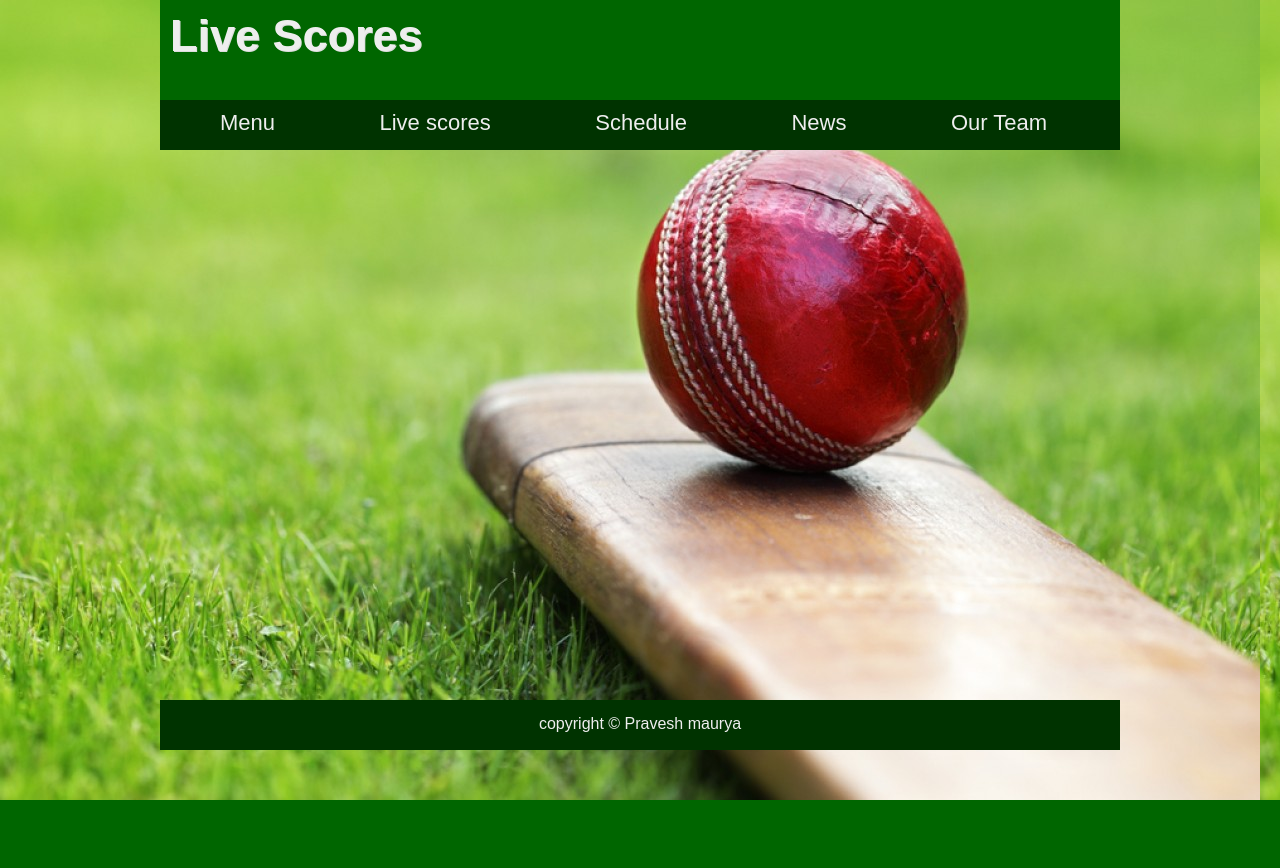
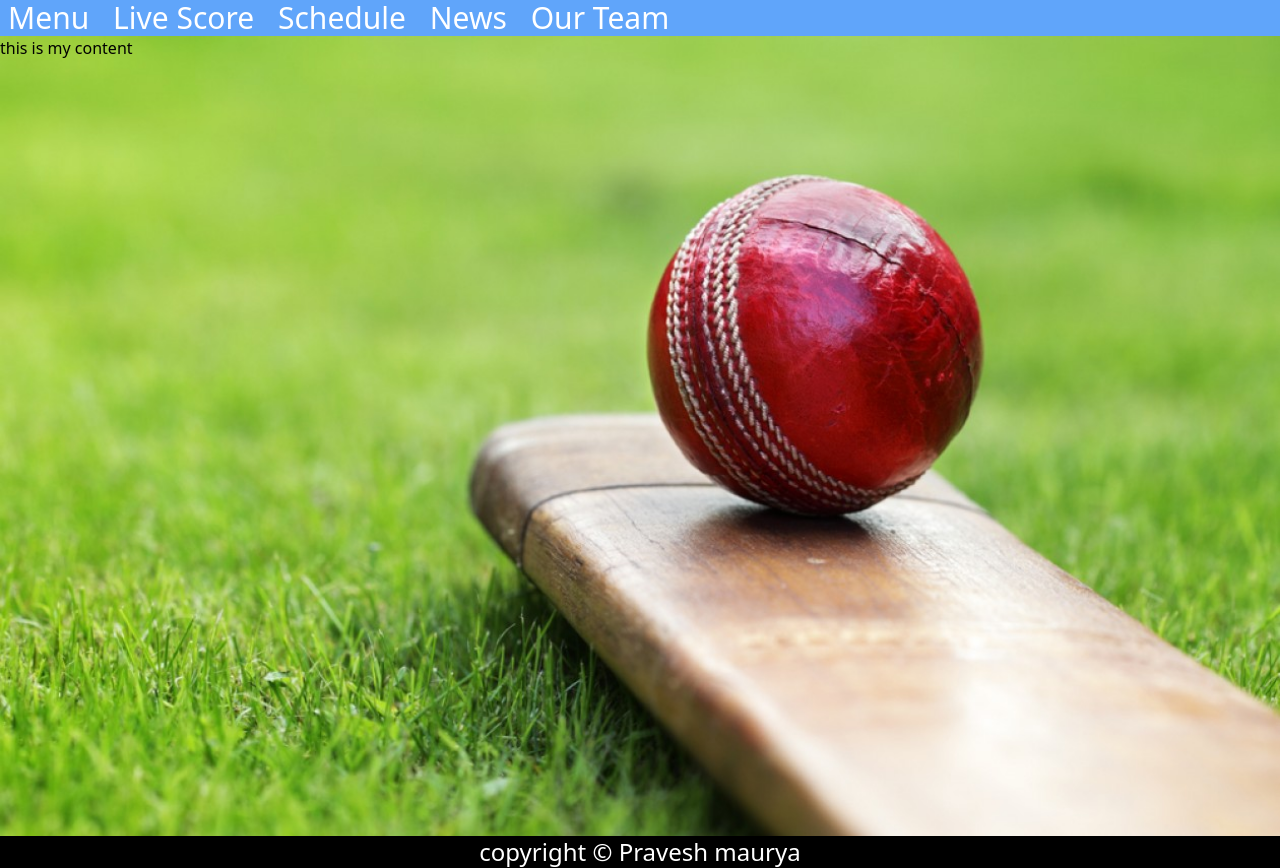
Before and after one commit to pravesh783/Cricket_score_manage, a PHP site: page /Cricket-Score-Manageen-tSystem-master/ in a window 1280 px wide. Before the commit the page ends 800 px from the top, so only its background shows below. Run offline with PHP 8.4, Linux system fonts and the light colour scheme.

Commit message:
made responsive

```diff
--- a/index.php
+++ b/index.php
@@ -2,8 +2,8 @@
 <html>
 <head>
 	<title> Live Scores &amp; Updates </title>
-	<link   rel="stylesheet" href="css/style.css" type="text/css"> </link>
 	<link rel="shortcut icon" type="image/png" href="./images/download.png"/>
+	<link href="https://unpkg.com/tailwindcss@^1.0/dist/tailwind.min.css" rel="stylesheet">
 	<meta name="viewport" content="width=device-width, initial-scale=1.0, maximum-scale=1.0, user-scalable=yes"/>
 	<meta name="HandheldFriendly" content="true" />
     <meta name="apple-touch-fullscreen" content="YES" />
@@ -11,26 +11,58 @@
     <meta http-equiv="X-UA-Compatible" content="IE=edge">
     <meta name="viewport" content="width=device-width, initial-scale=1">
     <meta name="keywords" content="footer, address, phone, icons" />
+
+
+    <style type="text/css">
+    	body{
+    		padding:0;
+    		margin: 0;
+    	}
+    	nav{
+    		position: sticky;
+    		top: 0px;
+    	}
+    	footer{
+
+    		width: 100%;
+    		text-align: center;
+    		bottom: 0;
+    	}
+    	.section{
+    		background: url("ckt.jpg");
+    		background-size: cover;
+    		height: 100vh;
+    	}
+    	a:hover{
+    		color: pink;
+    	}
+    	@media only screen and (max-width: 600px){
+    		nav a{
+    			font-size: 12px;
+    			font-weight: bold;
+
+    		}
+    		nav{
+    			height: auto;
+
+    		}
+    	}
+    </style>
 </head>
-<body background="ckt.jpg">
-<div>
-	<header>
-		<h1>Live Scores</h1>
-	</header>
-	<nav>
-	   <ul>
-			<li><a href="hom.php">Menu</a></li>
-			<li><a href="liveScores.php" ""target="_blank">Live scores</a></li>
-			<li><a href="league.html">Schedule</a></li>
-			<li><a href="news.html">News</a></li>
-			<li><a href="aboutus.html">Our Team</a></li>
+<body >
+	<nav class="bg-blue-400 text-white  text-3xl">
+		<a class="mx-2 " href="hom.php">Menu</a>
+		<a class="mx-2 " href="liveScore.php">Live Score</a>
+		<a class="mx-2 " href="league.html">Schedule</a>
+		<a class="mx-2 " href="news.html">News</a>
+		<a class="mx-2 " href="aboutus.html">Our Team</a>
+	</nav>
 
-	   </ul>
-	</nav>
-	<section>
+	<div class="section">
+		this is my content
+	</div>
 
-	</section>
-	<footer>
+	<footer class="bg-black text-white text-2xl">
 		<p>copyright &copy; Pravesh maurya</p>
 	</footer>
 </body>
```
